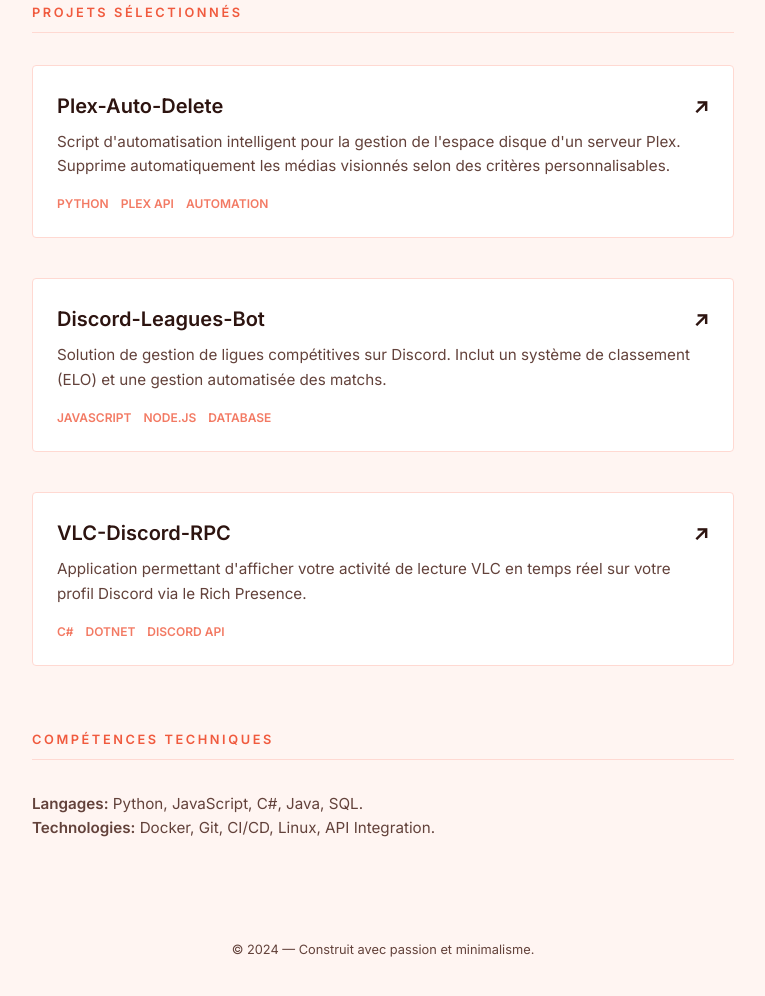
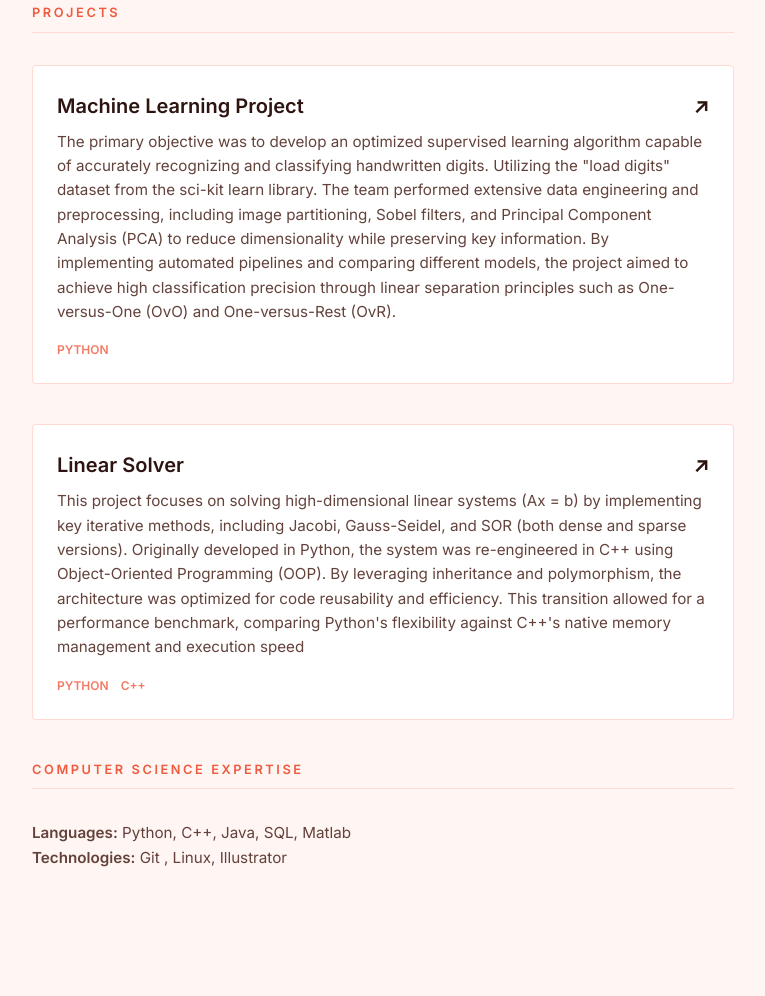
Before and after one commit to giovannihnk/giovannihnk.github.io, a plain HTML site: page index.html in a window 1280 px wide. Shown: the part 312-1308 px from the top of the page, without its empty margins (257-1022 px from the left). Drawn offline with Linux system fonts and the light colour scheme.

Commit message:
Revise index.html with new project details and links
Updated the content and structure of the index.html file, including changes to project descriptions and links.

```diff
--- a/index.html
+++ b/index.html
@@ -3,7 +3,7 @@
 <head>
     <meta charset="UTF-8">
     <meta name="viewport" content="width=device-width, initial-scale=1.0">
-    <title>Giovanni | Ingénieur Logiciel</title>
+    <title>Giovanni | Engineering student</title>
     <link rel="preconnect" href="https://fonts.googleapis.com">
     <link rel="preconnect" href="https://fonts.gstatic.com" crossorigin>
     <link href="https://fonts.googleapis.com/css2?family=Inter:wght@300;400;600&display=swap" rel="stylesheet">
@@ -119,68 +119,60 @@
 
     <div class="container">
         <header>
-            <h1>Giovanni HONAKOKO.</h1>
+            <h1>Giovanni Honakoko</h1>
             <p class="subtitle">Engineering Student in Applied Mathematics</p>
             <div class="links">
                 <a href="https://github.com/giovannihnk" target="_blank">GitHub ↗</a>
                 <a href="mailto:honakokogiovanni@outlook.com">Email ↗</a>
-                <a href="#www.linkedin.com/in/giovanni-honakoko-085465341">LinkedIn ↗</a>
+                <a href="https://www.linkedin.com/in/giovanni-honakoko-085465341" target="_blank">LinkedIn ↗</a>
+
             </div>
         </header>
 
         <section id="projects">
-            <h2>Projets Sélectionnés</h2>
+            <h2>Projects </h2>
 
             <div class="project">
                 <div class="project-title">
-                    <span>Plex-Auto-Delete</span>
-                    <a href="https://github.com/giovannihnk/Plex-Auto-Delete" target="_blank">↗</a>
+                    <span>Machine Learning Project</span>
+                    <a href="https://github.com/giovannihnk/Projet_ML_2025" target="_blank">↗</a>
                 </div>
-                <p class="project-desc">Script d'automatisation intelligent pour la gestion de l'espace disque d'un serveur Plex. Supprime automatiquement les médias visionnés selon des critères personnalisables.</p>
+                <p class="project-desc">The primary objective was to develop an optimized supervised learning algorithm capable of accurately recognizing and classifying handwritten digits.
+                    Utilizing the "load digits" dataset from the sci-kit learn library. The team performed extensive data engineering and preprocessing, including image partitioning, Sobel filters, and Principal Component Analysis (PCA) to reduce dimensionality while preserving key information.
+                    By implementing automated pipelines and comparing different models, the project aimed to achieve high classification precision through linear separation principles such as One-versus-One (OvO) and One-versus-Rest (OvR).</p>
                 <div class="tags">
                     <span class="tag">PYTHON</span>
-                    <span class="tag">PLEX API</span>
-                    <span class="tag">AUTOMATION</span>
                 </div>
             </div>
 
             <div class="project">
                 <div class="project-title">
-                    <span>Discord-Leagues-Bot</span>
-                    <a href="https://github.com/giovannihnk/Discord-Leagues-Bot" target="_blank">↗</a>
+                    <span>Linear Solver</span>
+                    <a href="https://github.com/giovannihnk/projet_cpp" target="_blank">↗</a>
                 </div>
-                <p class="project-desc">Solution de gestion de ligues compétitives sur Discord. Inclut un système de classement (ELO) et une gestion automatisée des matchs.</p>
+                <p class="project-desc">
+                This project focuses on solving high-dimensional linear systems (Ax = b) by implementing key iterative methods, including Jacobi, Gauss-Seidel, and SOR (both dense and sparse versions).
+                Originally developed in Python, the system was re-engineered in C++ using Object-Oriented Programming (OOP).
+                By leveraging inheritance and polymorphism, the architecture was optimized for code reusability and efficiency.
+                This transition allowed for a performance benchmark, comparing Python's flexibility against C++'s native memory management and execution speed
+                </p>
                 <div class="tags">
-                    <span class="tag">JAVASCRIPT</span>
-                    <span class="tag">NODE.JS</span>
-                    <span class="tag">DATABASE</span>
+                    <span class="tag">PYTHON</span>
+                    <span class="tag">C++</span>
                 </div>
             </div>
 
-            <div class="project">
-                <div class="project-title">
-                    <span>VLC-Discord-RPC</span>
-                    <a href="https://github.com/giovannihnk/VLC-Discord-RPC" target="_blank">↗</a>
-                </div>
-                <p class="project-desc">Application permettant d'afficher votre activité de lecture VLC en temps réel sur votre profil Discord via le Rich Presence.</p>
-                <div class="tags">
-                    <span class="tag">C#</span>
-                    <span class="tag">DOTNET</span>
-                    <span class="tag">DISCORD API</span>
-                </div>
-            </div>
-        </section>
 
         <section id="skills">
-            <h2>Compétences Techniques</h2>
+            <h2>Computer Science Expertise</h2>
             <div class="project-desc">
-                <strong>Langages:</strong> Python, JavaScript, C#, Java, SQL.<br>
-                <strong>Technologies:</strong> Docker, Git, CI/CD, Linux, API Integration.
+                <strong>Languages:</strong> Python, C++, Java, SQL, Matlab<br>
+                <strong>Technologies:</strong> Git , Linux, Illustrator
             </div>
         </section>
 
         <footer>
-            <p>© 2024 — Construit avec passion et minimalisme.</p>
+            <p></p>
         </footer>
     </div>
 
```
